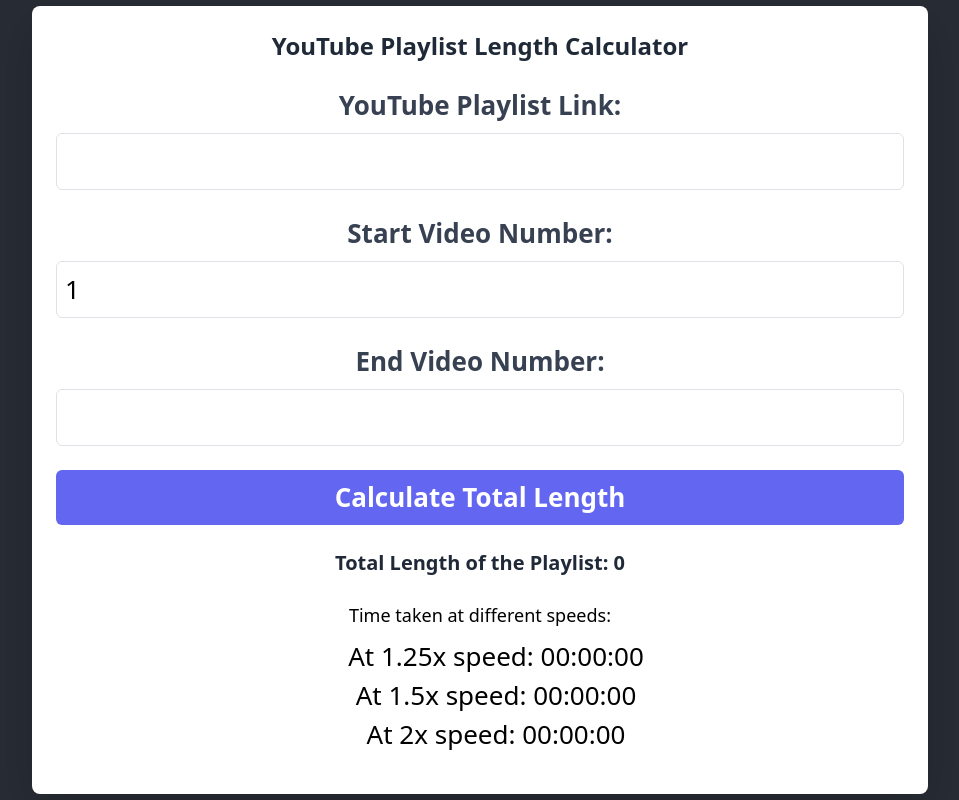
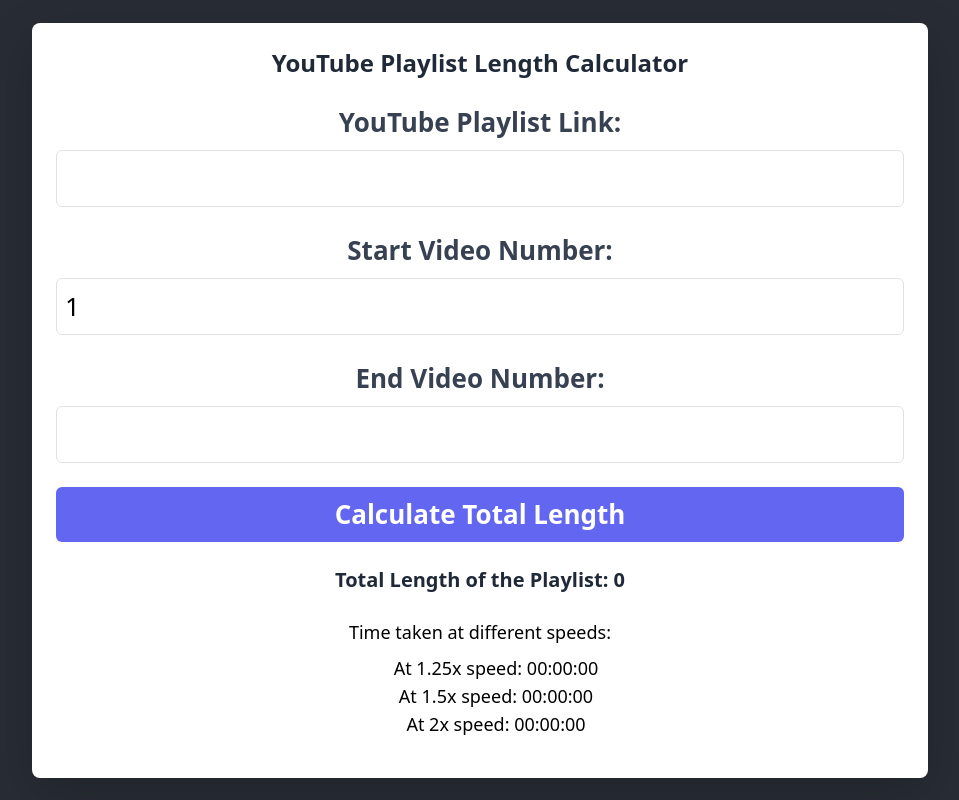
Before and after one commit to pragun-bansal/yt-playlist-functions, a React (Create React App) app: page / in a window 1280 px wide. Shown: the whole page, without its empty margins (160-1119 px from the left). Built offline with nearby package versions, Linux system fonts and the light colour scheme.

Commit message:
frontend changes

```diff
--- a/src/PlaylistCalculator.jsx
+++ b/src/PlaylistCalculator.jsx
@@ -197,7 +197,7 @@
           <h3 className="text-xl font-semibold text-gray-800">Total Length of the Playlist: {totalLength}</h3>
             <div className="mt-4">
               <h4 className="text-lg font-medium text-black">Time taken at different speeds:</h4>
-              <ul className='text-black'>
+              <ul className='text-black text-lg'>
                 <li>At 1.25x speed: {calculateTimeAtSpeed(totalTime, 1.25)}</li>
                 <li>At 1.5x speed: {calculateTimeAtSpeed(totalTime, 1.5)}</li>
                 <li>At 2x speed: {calculateTimeAtSpeed(totalTime, 2)}</li>
```
